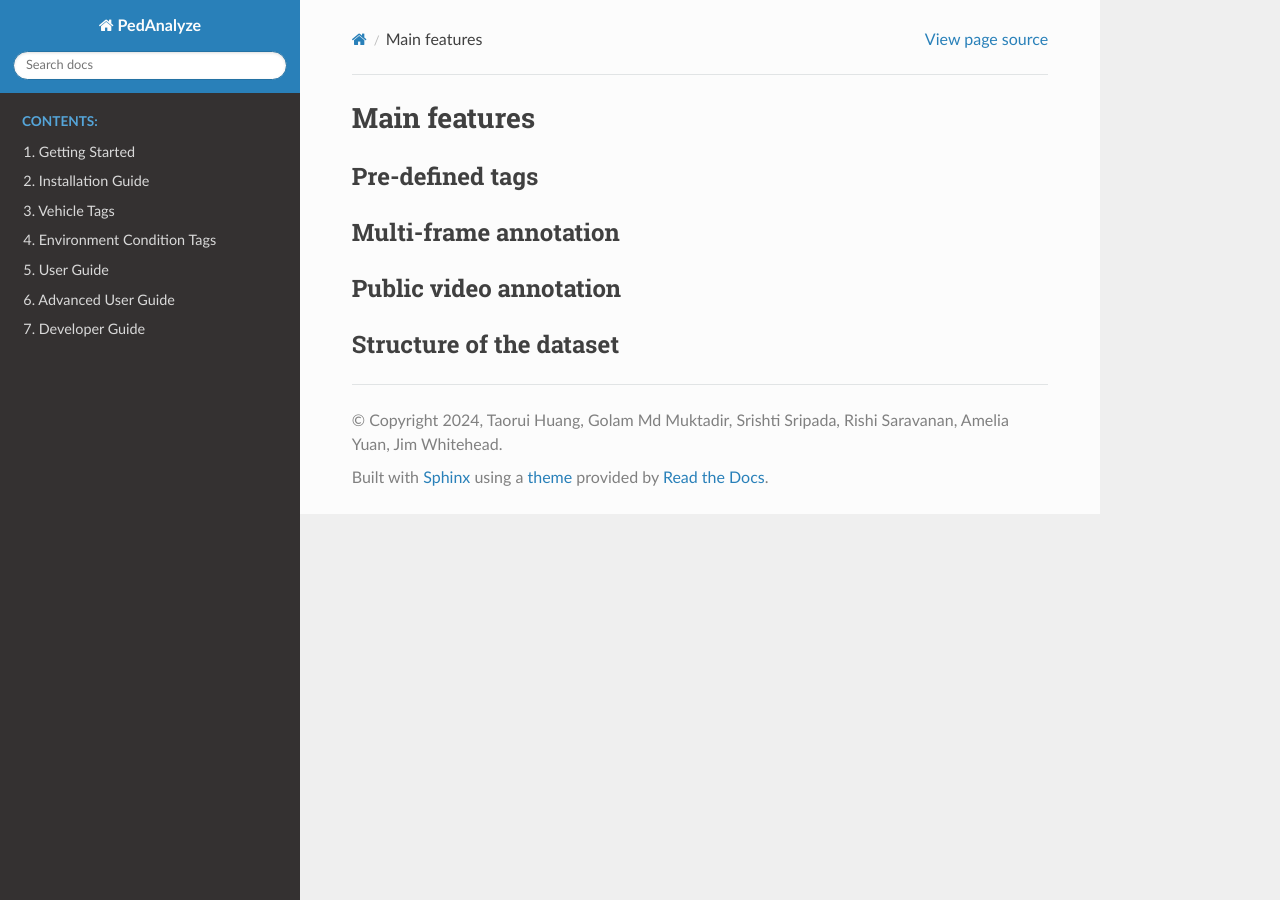
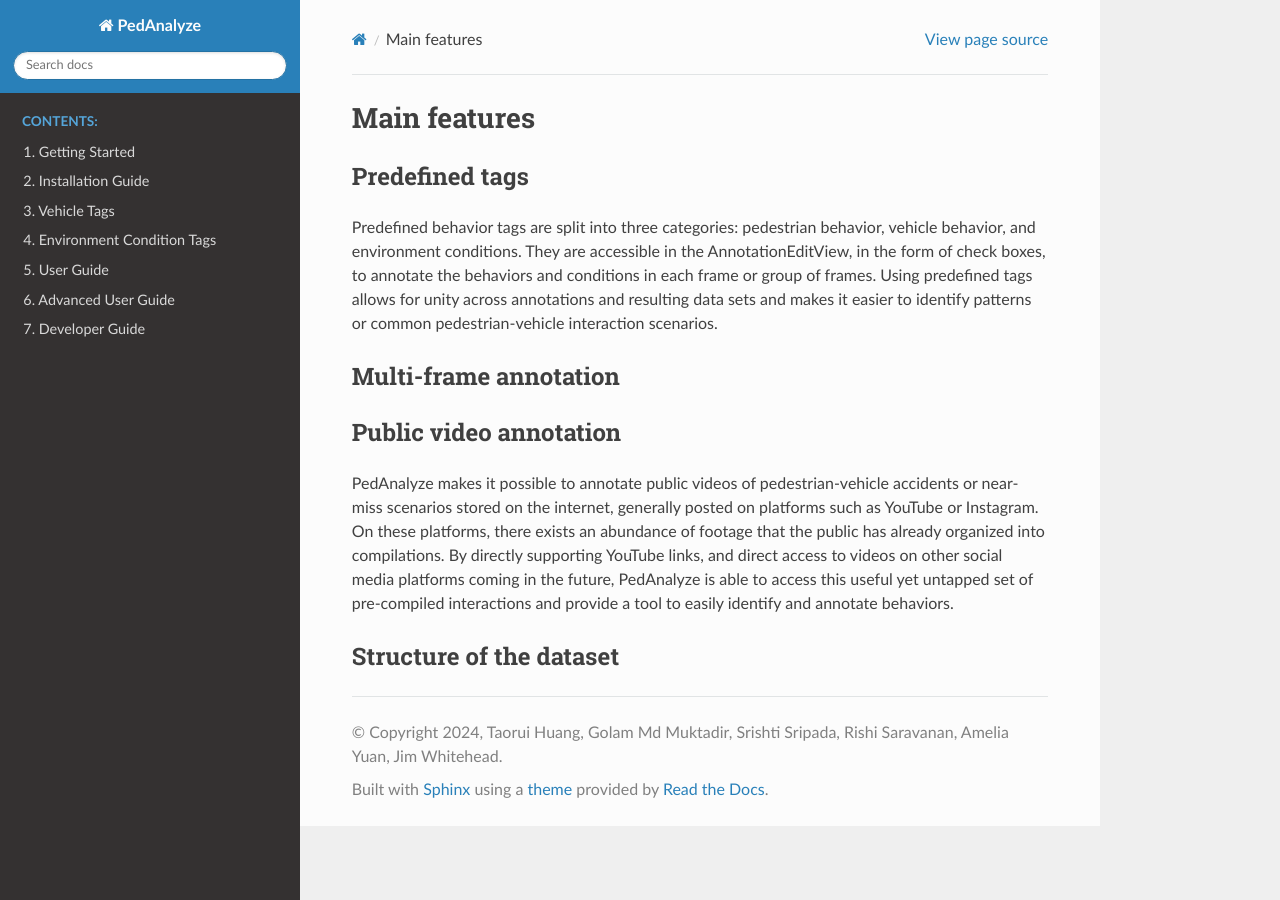
Before and after one commit to AugmentedDesignLab/ped-behavior-annotator, a Sphinx documentation site: the page built from docs/source/key-concepts.md, in a window 1280 px wide. Built offline with Sphinx 7.4.7 and the Read the Docs theme 2.0.0, drawn with Linux system fonts in a browser that asks for light colours; pages that are not in the unit, such as notebooks, are missing from menus.

Commit message:
added predefined tags and public video

```diff
--- a/docs/source/key-concepts.md
+++ b/docs/source/key-concepts.md
@@ -1,9 +1,10 @@
 # Main features
 
-## Pre-defined tags
+## Predefined tags
+Predefined behavior tags are split into three categories: pedestrian behavior, vehicle behavior, and environment conditions. They are accessible in the AnnotationEditView, in the form of check boxes, to annotate the behaviors and conditions in each frame or group of frames. Using predefined tags allows for unity across annotations and resulting data sets and makes it easier to identify patterns or common pedestrian-vehicle interaction scenarios.
 
 ## Multi-frame annotation
 
 ## Public video annotation
-
+PedAnalyze makes it possible to annotate public videos of pedestrian-vehicle accidents or near-miss scenarios stored on the internet, generally posted on platforms such as YouTube or Instagram. On these platforms, there exists an abundance of footage that the public has already organized into compilations. By directly supporting YouTube links, and direct access to videos on other social media platforms coming in the future, PedAnalyze is able to access this useful yet untapped set of pre-compiled interactions and provide a tool to easily identify and annotate behaviors.
 ## Structure of the dataset
```
